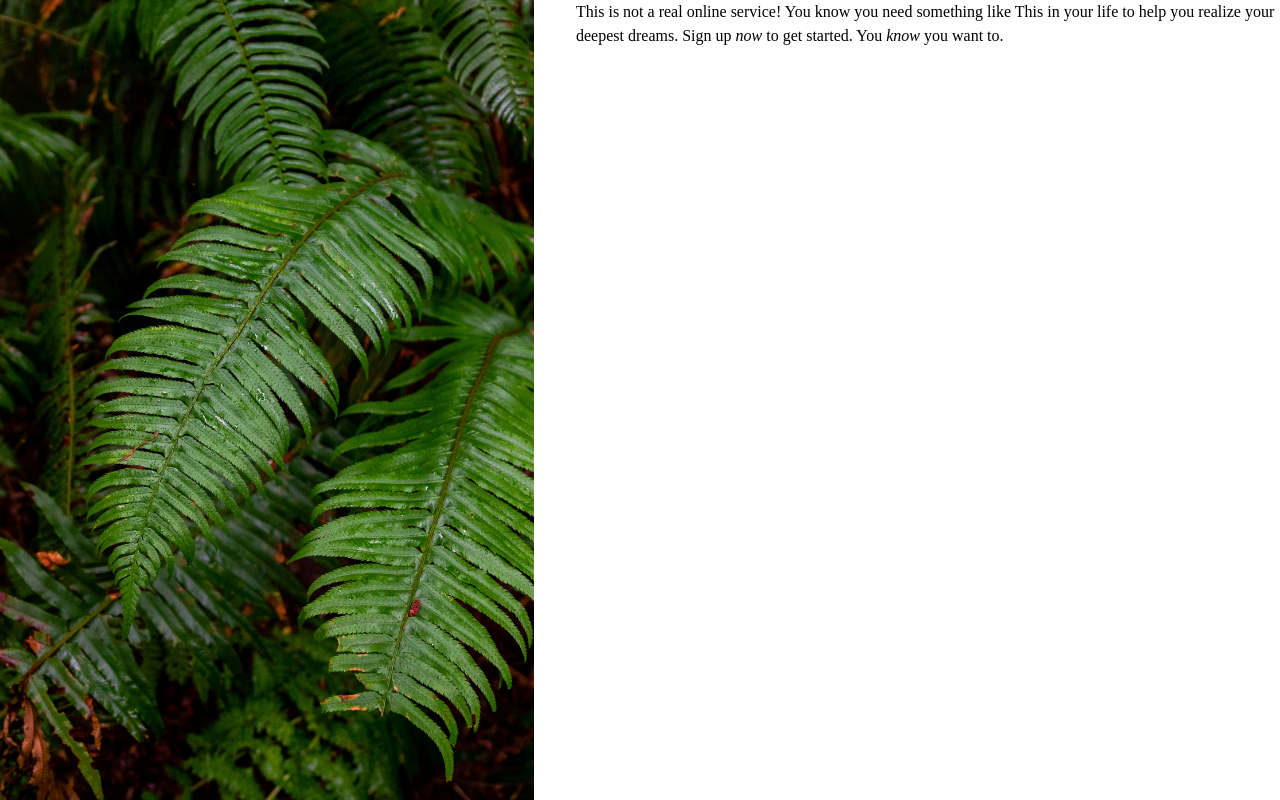
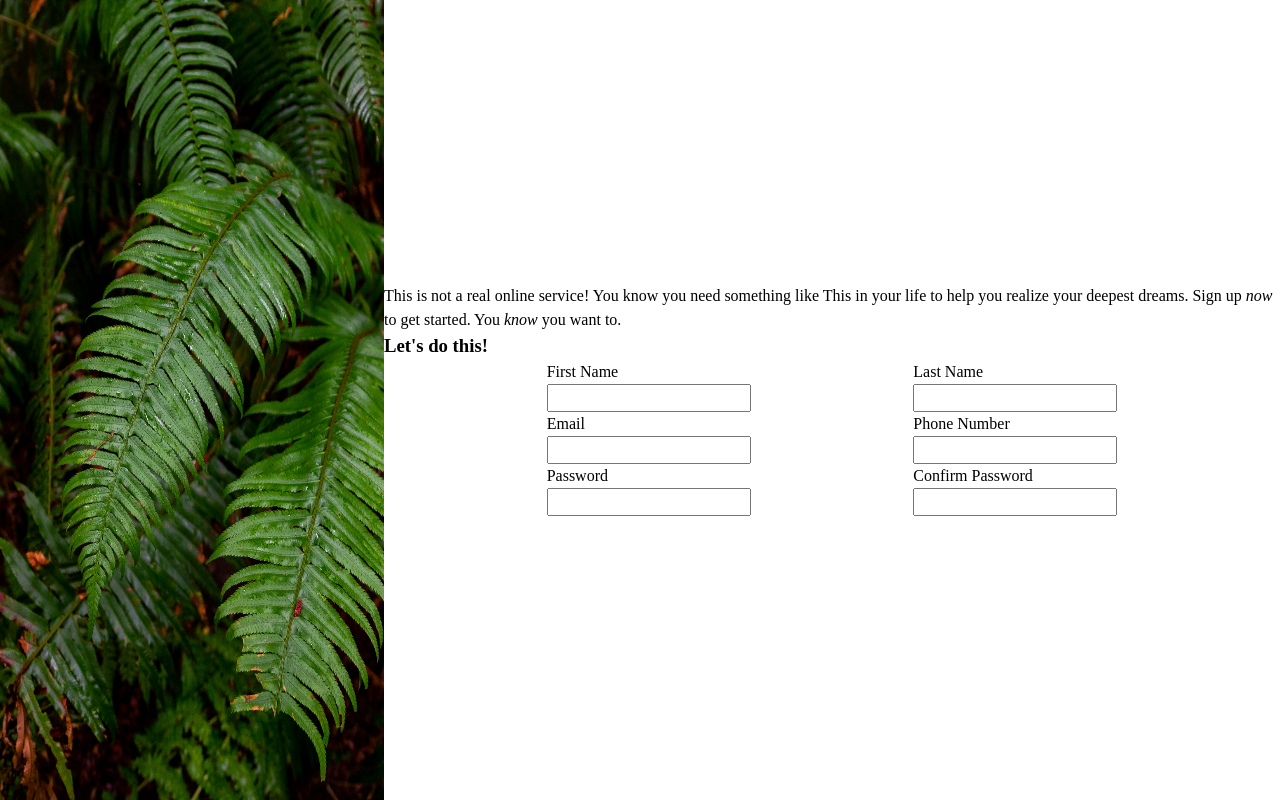
Before and after one commit to dominickvaske/signUpForm, a plain HTML site: page index.html in a window 1280 px wide. Drawn offline with Linux system fonts and the light colour scheme.

Commit message:
Basic form setup

```diff
--- a/index.html
+++ b/index.html
@@ -12,11 +12,38 @@
 			<img id="bkgdImg" src="./halie-west-25xggax4bSA-unsplash.jpg">
 		</div>
 		<div class="right-side">
-			<p>This is not a real online service! You know you need something like This
-				in your life to help you realize your deepest dreams. Sign up
-				<em>now</em> to get started.
-				You <em>know</em> you want to.
-			</p>
+			<div class="right-container">
+				<p>
+					This is not a real online service! You know you need something like This
+					in your life to help you realize your deepest dreams. Sign up
+					<em>now</em> to get started.
+					You <em>know</em> you want to.
+				</p>
+				<div class="form">
+					<h3>Let's do this!</h3>
+					<form id="form" action="example.com/path" method="post">
+						<div class="form-left">
+							<label for="first-name">First Name</label>
+							<input type="text" id="first-name" name="first-name">
+							<label for="email">Email</label>
+							<input type="email" id="email" name="email">
+							<label for="password">Password</label>
+							<input type="text" id="password" name="password">
+						</div>
+						<div class="form-right">
+							<label for="last-name">Last Name</label>
+							<input type="text" id="last-name" name="last-name">
+							<label for="phoneNum">Phone Number</label>
+							<input type="email" id="email" name="email">
+							<label for="cpwd">Confirm Password</label>
+							<input type="text" id="cpwd" name="cpwd">
+						</div>
+
+					</form>
+				</div>
+			</div>
+
+
 		</div>
 	</div>
 
--- a/styles.css
+++ b/styles.css
@@ -27,15 +27,35 @@ p, h1, h2, h3, h4, h5, h6 {
 }
 
 .left-side  {
-	flex: 45%;
+	flex: 30%;
 	height: 100%;
 	object-fit: cover;
 }
 
 .right-side {
-	flex: 55%;
+	flex: 70%;
+	display: flex;
+	flex-direction: column;
+	justify-content: center;
+	align-items: center;
 }
 
 #bkgdImg {
 	height: 100%;
+	width: 100%;
 }
+
+#form {
+	display: flex;
+	justify-content: space-evenly;
+}
+
+.form-left {
+	display: flex;
+	flex-direction: column;
+}
+
+.form-right {
+	display: flex;
+	flex-direction: column;
+}
```
